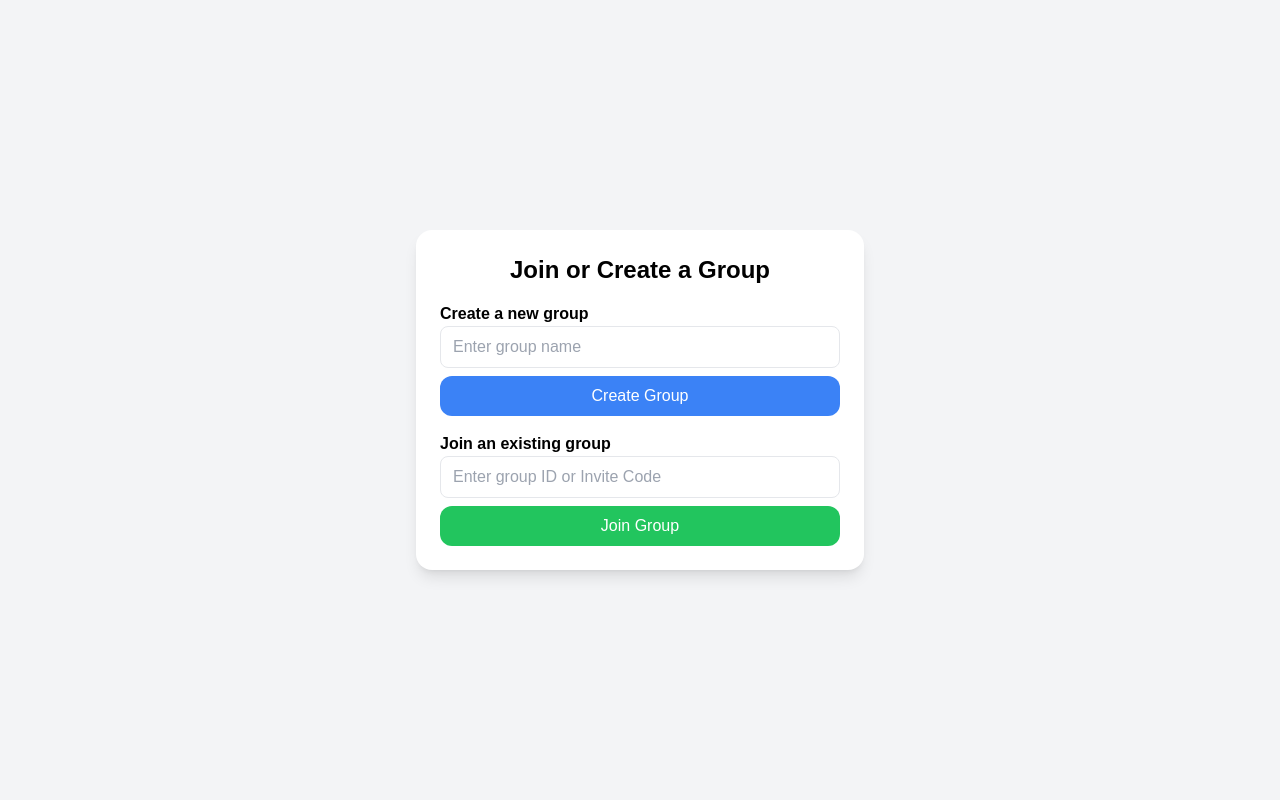
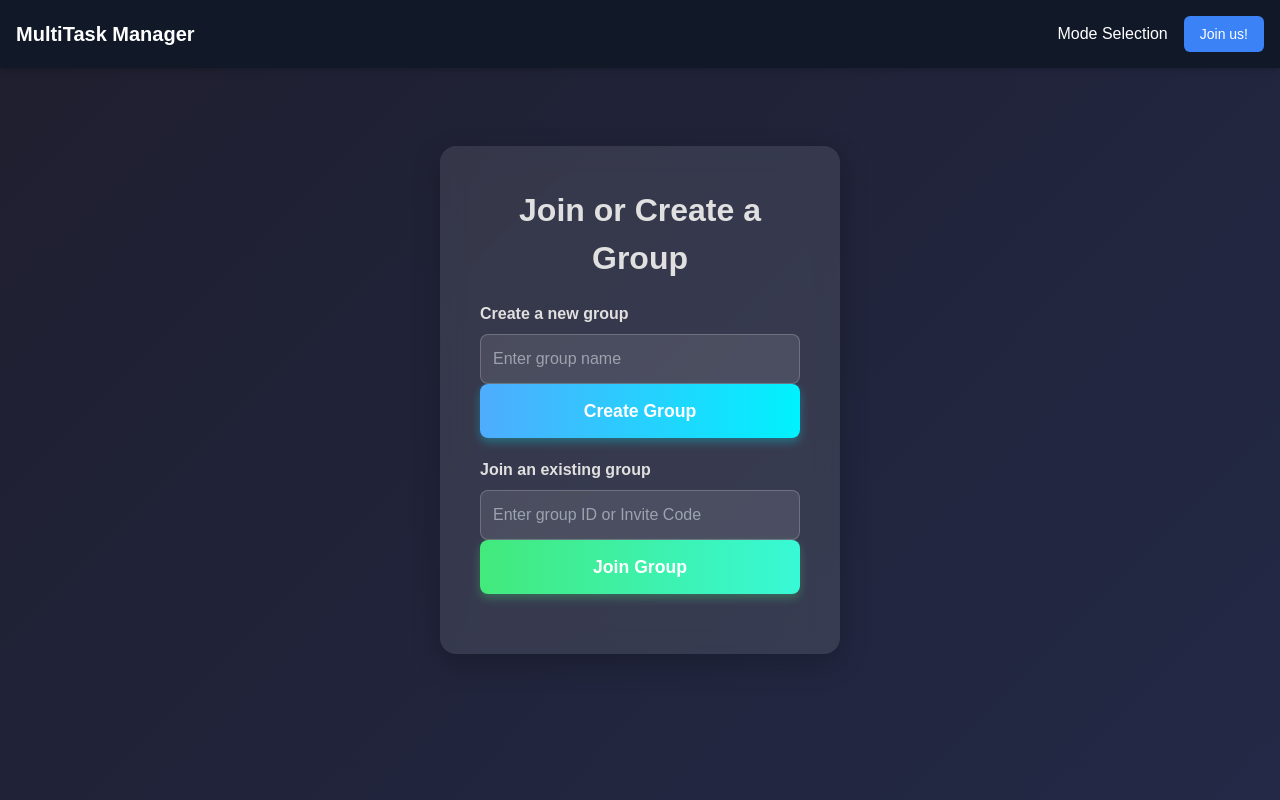
Before and after one commit to AbdelrahmanHesham11/multitaskmanagerv2, a React (Create React App) app in the folder frontend/: page /GroupSelection in a window 1280 px wide. Built offline with nearby package versions, Linux system fonts and the light colour scheme.

Commit message:
Fixed ui

```diff
--- a/frontend/package.json
+++ b/frontend/package.json
@@ -10,7 +10,6 @@
     "@testing-library/user-event": "^13.5.0",
     "@types/jest": "^27.5.2",
     "@types/node": "^16.18.126",
-    "@types/react": "^19.0.10",
     "@types/react-dom": "^19.0.4",
     "clsx": "^2.1.1",
     "framer-motion": "^12.4.10",
@@ -18,6 +17,8 @@
     "react-dom": "^19.0.0",
     "react-router-dom": "^7.2.0",
     "react-scripts": "5.0.1",
+    "react-tsparticles": "^2.12.2",
+    "tsparticles": "^3.8.1",
     "typescript": "^4.9.5",
     "web-vitals": "^2.1.4"
   },
@@ -46,6 +47,8 @@
     ]
   },
   "devDependencies": {
+    "@tsparticles/react": "^3.0.0",
+    "@types/react": "^19.0.10",
     "autoprefixer": "^10.4.20",
     "postcss": "^8.5.3",
     "tailwindcss": "^3.4.17"
--- a/frontend/public/index.html
+++ b/frontend/public/index.html
@@ -24,7 +24,7 @@
       work correctly both with client-side routing and a non-root public URL.
       Learn how to configure a non-root public URL by running `npm run build`.
     -->
-    <title>React App</title>
+    <title>MultitaskManager app</title>
   </head>
   <body>
     <noscript>You need to enable JavaScript to run this app.</noscript>
--- /dev/null
+++ b/frontend/src/components/Particles.tsx
@@ -0,0 +1,7 @@
+import React from 'react'
+
+export const Particles = () => {
+  return (
+    <div>Particles</div>
+  )
+}
--- a/frontend/src/index.tsx
+++ b/frontend/src/index.tsx
@@ -17,7 +17,7 @@ root.render(
   <React.StrictMode>
     <Router>
       <Routes>
-        <Route path="/" element={<Dashboard />} /> {/* Default route */}
+        <Route path="/" element={<ModeSelection />} /> {/* Default route */}
         <Route path="/dashboard" element={<Dashboard />} />
         <Route path="/Auth" element={<Auth />} />
         <Route path="/ModeSelection" element={<ModeSelection />} />
--- a/frontend/src/pages/GroupSelection.tsx
+++ b/frontend/src/pages/GroupSelection.tsx
@@ -1,18 +1,139 @@
 import React, { useState } from "react";
 import { useNavigate } from "react-router-dom";
 import { createGroup, joinGroup } from "../services/api";
+import Navbar from "../components/Navbar";
+
+// Inline styles object
+const styles = {
+  page: {
+    fontFamily: '"Poppins", sans-serif',
+    background: 'linear-gradient(135deg, #1e1e2e, #232946)',
+    color: '#fff',
+    margin: 0,
+    padding: 0,
+    minHeight: '100vh', // Changed from height to minHeight
+    display: 'flex',
+    flexDirection: 'column' as const, // Added to stack navbar above content
+  },
+  contentContainer: {
+    flex: 1,
+    display: 'flex',
+    alignItems: 'center',
+    justifyContent: 'center',
+    padding: '20px',
+  },
+  container: {
+    background: 'rgba(255, 255, 255, 0.1)',
+    backdropFilter: 'blur(12px)',
+    padding: '40px',
+    borderRadius: '16px',
+    boxShadow: '0px 10px 30px rgba(0, 0, 0, 0.2)',
+    textAlign: 'center' as const,
+    maxWidth: '400px',
+    width: '90%',
+  },
+  title: {
+    fontSize: '2rem',
+    fontWeight: 700,
+    marginBottom: '20px',
+    color: '#e0e0e0',
+  },
+  inputGroup: {
+    marginBottom: '20px',
+    width: '100%',
+  },
+  label: {
+    display: 'block',
+    textAlign: 'left' as const,
+    marginBottom: '8px',
+    fontSize: '1rem',
+    fontWeight: 600,
+    color: '#e0e0e0',
+  },
+  input: {
+    width: '100%',
+    padding: '12px',
+    background: 'rgba(255, 255, 255, 0.1)',
+    border: '1px solid rgba(255, 255, 255, 0.2)',
+    borderRadius: '8px',
+    color: '#fff',
+    fontSize: '1rem',
+    outline: 'none',
+    transition: 'all 0.3s ease',
+  },
+  buttonGroup: {
+    display: 'flex',
+    flexDirection: 'column' as const,
+    gap: '15px',
+    marginTop: '20px',
+  },
+  button: {
+    padding: '14px 20px',
+    border: 'none',
+    borderRadius: '8px',
+    fontSize: '1.1rem',
+    fontWeight: 600,
+    cursor: 'pointer',
+    transition: 'all 0.3s ease-in-out',
+    width: '100%',
+  },
+  createButton: {
+    background: 'linear-gradient(90deg, #4facfe, #00f2fe)',
+    color: 'white',
+    boxShadow: '0px 4px 10px rgba(0, 242, 254, 0.3)',
+  },
+  joinButton: {
+    background: 'linear-gradient(90deg, #43e97b, #38f9d7)',
+    color: 'white',
+    boxShadow: '0px 4px 10px rgba(67, 233, 123, 0.3)',
+  },
+  disabledButton: {
+    background: '#555',
+    cursor: 'not-allowed',
+    boxShadow: 'none',
+  },
+  errorMessage: {
+    fontSize: '0.9rem',
+    color: '#e63946',
+    marginTop: '10px',
+  },
+  inviteBox: {
+    background: 'rgba(255, 255, 255, 0.1)',
+    padding: '15px',
+    borderRadius: '8px',
+    marginTop: '20px',
+    textAlign: 'center' as const,
+  },
+  inviteTitle: {
+    fontSize: '0.9rem',
+    color: '#e0e0e0',
+    marginBottom: '5px',
+  },
+  inviteLink: {
+    fontSize: '0.95rem',
+    fontWeight: 'bold',
+    color: '#4facfe',
+    wordBreak: 'break-all' as const,
+  },
+  inviteCode: {
+    fontSize: '1.2rem',
+    fontWeight: 'bold',
+    color: '#e0e0e0',
+    marginTop: '5px',
+  },
+};
 
 const GroupSelection: React.FC = () => {
   const navigate = useNavigate();
   const [groupName, setGroupName] = useState("");
   const [groupId, setGroupId] = useState("");
-  const [inviteCode, setInviteCode] = useState(""); // For joining with a code
-  const [inviteLink, setInviteLink] = useState(""); // Generated invite link
+  const [inviteCode, setInviteCode] = useState("");
+  const [inviteLink, setInviteLink] = useState("");
   const [error, setError] = useState("");
   const [isLoading, setIsLoading] = useState(false);
 
   const generateInviteCode = () => {
-    return Math.random().toString(36).substring(2, 8).toUpperCase(); // Random 6-char code
+    return Math.random().toString(36).substring(2, 8).toUpperCase();
   };
 
   const handleCreateGroup = async () => {
@@ -20,26 +141,18 @@ const GroupSelection: React.FC = () => {
       setError("Please enter a group name");
       return;
     }
-
     setIsLoading(true);
     setError("");
-
     try {
-      const code = generateInviteCode(); // Generate the invite code
-      console.log("Creating group with name:", groupName, "and code:", code);
-
-      const group = await createGroup(groupName, code); // Pass both arguments
-
+      const code = generateInviteCode();
+      const group = await createGroup(groupName, code);
       if (group) {
-        console.log("Group created successfully:", group);
-        setInviteCode(code); // Update the invite code state
-        const link = `${window.location.origin}/join-group/${group.id}`;
-        setInviteLink(link); // Set the generated link
+        setInviteCode(code);
+        setInviteLink(`${window.location.origin}/join-group/${group.id}`);
       } else {
         setError("Failed to create group. Please try again.");
       }
     } catch (err) {
-      console.error("Error creating group:", err);
       setError("An error occurred. Please try again.");
     } finally {
       setIsLoading(false);
@@ -51,10 +164,8 @@ const GroupSelection: React.FC = () => {
       setError("Please enter a group ID or invite code");
       return;
     }
-
     setIsLoading(true);
     setError("");
-
     try {
       const success = await joinGroup(groupId);
       if (success) {
@@ -63,7 +174,6 @@ const GroupSelection: React.FC = () => {
         setError("Invalid group ID or invite code.");
       }
     } catch (err) {
-      console.error("Error joining group:", err);
       setError("An error occurred. Please try again.");
     } finally {
       setIsLoading(false);
@@ -71,60 +181,71 @@ const GroupSelection: React.FC = () => {
   };
 
   return (
-    <div className="flex flex-col items-center justify-center min-h-screen bg-gray-100">
-      <div className="bg-white p-6 rounded-2xl shadow-lg w-full max-w-md">
-        <h1 className="text-2xl font-bold text-center mb-4">Join or Create a Group</h1>
+    <div style={styles.page}>
+      {/* Add the Navbar component here */}
+      <Navbar />
 
-        <div className="space-y-4">
-          {/* Create Group */}
-          <div>
-            <label className="block font-semibold">Create a new group</label>
+      {/* Create a content container for the centered card */}
+      <div style={styles.contentContainer}>
+        <div style={styles.container}>
+          <h1 style={styles.title}>Join or Create a Group</h1>
+
+          <div style={styles.inputGroup}>
+            <label style={styles.label}>Create a new group</label>
             <input
               type="text"
               placeholder="Enter group name"
               value={groupName}
               onChange={(e) => setGroupName(e.target.value)}
-              className="w-full px-3 py-2 border rounded-lg focus:outline-none focus:ring-2 focus:ring-blue-400"
+              style={styles.input}
             />
+
             <button
-              className={`w-full mt-2 bg-blue-500 text-white py-2 rounded-xl hover:bg-blue-600 ${isLoading ? 'opacity-70 cursor-not-allowed' : ''}`}
+              style={{
+                ...styles.button,
+                ...styles.createButton,
+                ...(isLoading ? styles.disabledButton : {})
+              }}
               onClick={handleCreateGroup}
               disabled={isLoading}
             >
               {isLoading ? 'Creating...' : 'Create Group'}
             </button>
 
-            {/* Show invite link & code after creation */}
             {inviteLink && (
-              <div className="mt-3 p-3 bg-gray-200 rounded-lg text-center">
-                <p className="text-sm">Invite Link:</p>
-                <p className="font-semibold text-blue-600 break-words">{inviteLink}</p>
-                <p className="text-sm mt-2">Invite Code: <span className="font-bold">{inviteCode}</span></p>
+              <div style={styles.inviteBox}>
+                <p style={styles.inviteTitle}>Invite Link:</p>
+                <p style={styles.inviteLink}>{inviteLink}</p>
+                <p style={styles.inviteTitle}>Invite Code:</p>
+                <p style={styles.inviteCode}>{inviteCode}</p>
               </div>
             )}
           </div>
 
-          {/* Join Group */}
-          <div>
-            <label className="block font-semibold">Join an existing group</label>
+          <div style={styles.inputGroup}>
+            <label style={styles.label}>Join an existing group</label>
             <input
               type="text"
               placeholder="Enter group ID or Invite Code"
               value={groupId}
               onChange={(e) => setGroupId(e.target.value)}
-              className="w-full px-3 py-2 border rounded-lg focus:outline-none focus:ring-2 focus:ring-green-400"
+              style={styles.input}
             />
             <button
-              className={`w-full mt-2 bg-green-500 text-white py-2 rounded-xl hover:bg-green-600 ${isLoading ? 'opacity-70 cursor-not-allowed' : ''}`}
+              style={{
+                ...styles.button,
+                ...styles.joinButton,
+                ...(isLoading ? styles.disabledButton : {})
+              }}
               onClick={handleJoinGroup}
               disabled={isLoading}
             >
               {isLoading ? 'Joining...' : 'Join Group'}
             </button>
           </div>
+
+          {error && <p style={styles.errorMessage}>{error}</p>}
         </div>
-
-        {error && <p className="mt-3 text-red-500 text-center">{error}</p>}
       </div>
     </div>
   );
--- a/frontend/src/services/api.ts
+++ b/frontend/src/services/api.ts
@@ -225,12 +225,15 @@ export const addGroupTask = async (title: string, description: string, groupId:
 
 
 /**
- * ✅ Get tasks for a specific group
+ * ✅ Get tasks for a specific group with user information
  */
 export const getGroupTasks = async (groupId: string) => {
   const { data, error } = await supabaseClient
     .from('tasks')
-    .select('*')
+    .select(`
+      *,
+      user_profile:profiles!profiles(username)
+    `)
     .eq('group_id', groupId);
 
   if (error) {
@@ -239,7 +242,6 @@ export const getGroupTasks = async (groupId: string) => {
   }
   return data;
 };
-
 /**
  * ✅ Mark task as completed
  */
```
Also changed, not shown: frontend/src/App.css (+176 -0 lines), frontend/src/components/TaskList.tsx (+5 -13 lines), frontend/src/pages/ModeSelection.tsx (+8 -18 lines), frontend/src/types/types.ts (+16 -6 lines), 2 other files (tests, documents, lock files or other folders).
